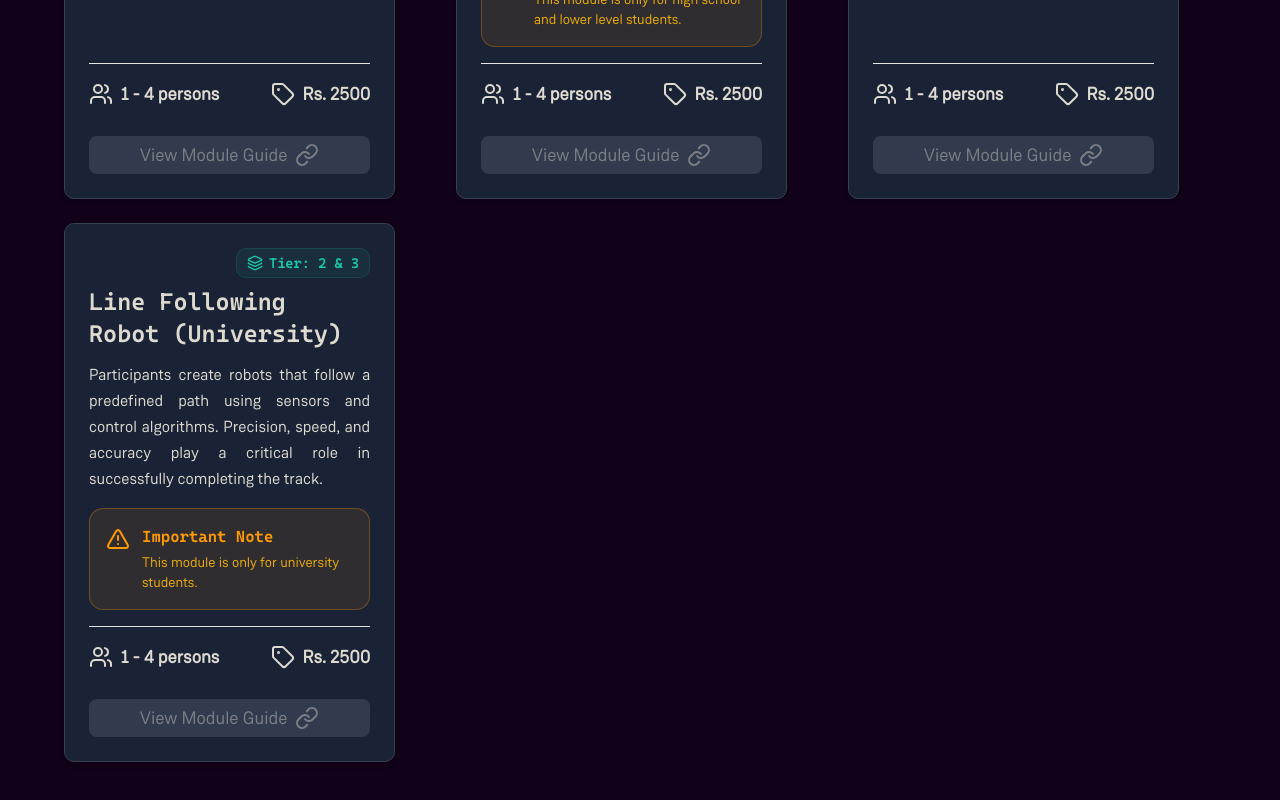
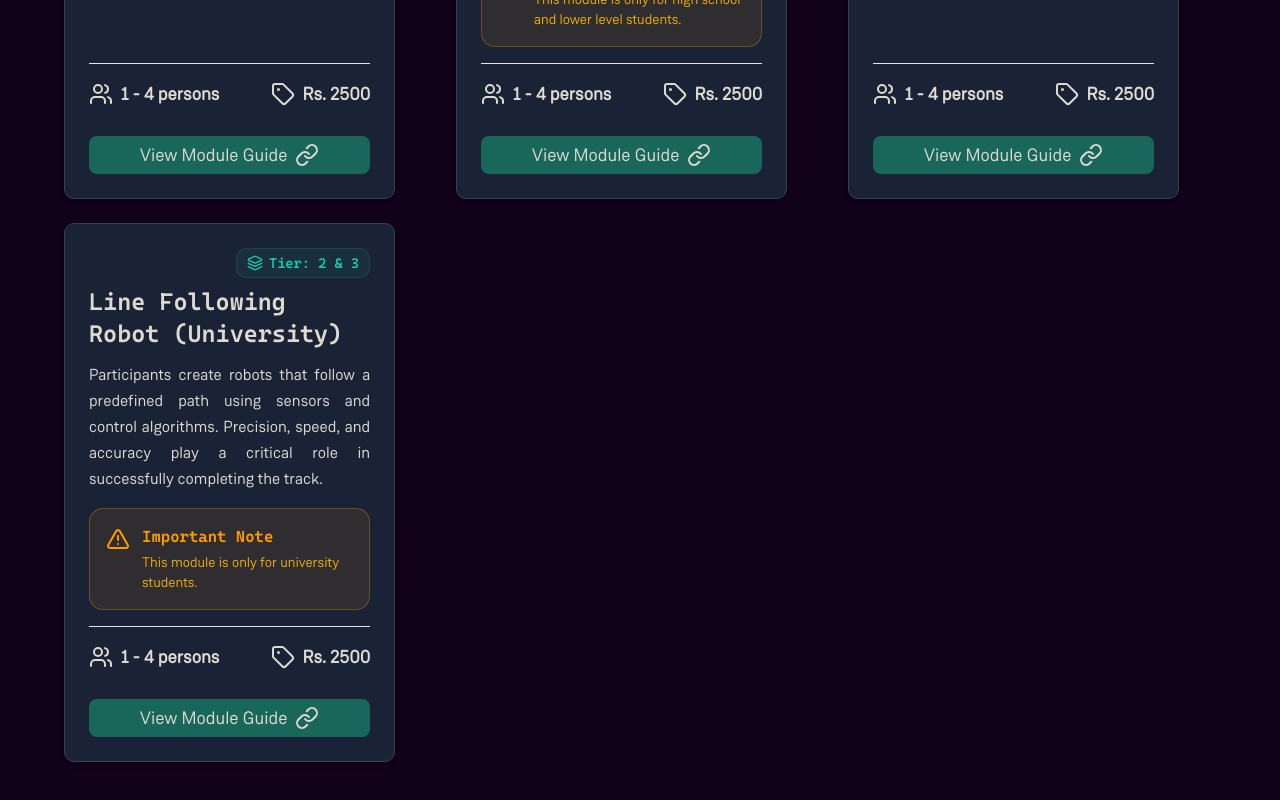
Before and after one commit to css-iba/css-website, a Next.js app: page /ProBattle in a window 1280 px wide. Shown: the part 6705-7505 px from the top of the page. Built offline with nearby package versions, Linux system fonts and the light colour scheme.

Commit message:
Update constants.ts

```diff
--- a/app/ProBattle/constants.ts
+++ b/app/ProBattle/constants.ts
@@ -230,7 +230,7 @@ const modulesData: ModuleCardProps[] = [
     minParticipants: 1,
     maxParticipants: 4,
     price: 2500,
-    guideLink: '',
+    guideLink: 'https://drive.google.com/file/d/1pY95MdPKTR7v51bw9AnCzP2gPqoWeIVs/view?usp=drive_link',
     category: 'Robotics',
     Tier: [2, 3]
   },
@@ -241,7 +241,7 @@ const modulesData: ModuleCardProps[] = [
     minParticipants: 1,
     maxParticipants: 4,
     price: 2500,
-    guideLink: '',
+    guideLink: 'https://drive.google.com/file/d/1VRP_E6TfLLULEpQhDYR-jN4JFBTBojNM/view?usp=drive_link',
     category: 'Robotics',
     Tier: [2, 3]
   },
@@ -252,7 +252,7 @@ const modulesData: ModuleCardProps[] = [
     minParticipants: 1,
     maxParticipants: 4,
     price: 2500,
-    guideLink: '',
+    guideLink: 'https://drive.google.com/file/d/1uhitvjEZDdea2Sa_6f-NnH2LN-R9QWIi/view?usp=drive_link',
     category: 'Robotics',
     Tier: [2, 3]
   },
@@ -263,7 +263,7 @@ const modulesData: ModuleCardProps[] = [
     minParticipants: 1,
     maxParticipants: 4,
     price: 2500,
-    guideLink: '',
+    guideLink: 'https://drive.google.com/file/d/1gDhxdM82zDJARA4tlINwOlj5H5p46XUK/view?usp=drive_link',
     category: 'Robotics',
     Tier: [2, 3]
   },
```
Lines whose indentation alone changed are shown as unchanged.
